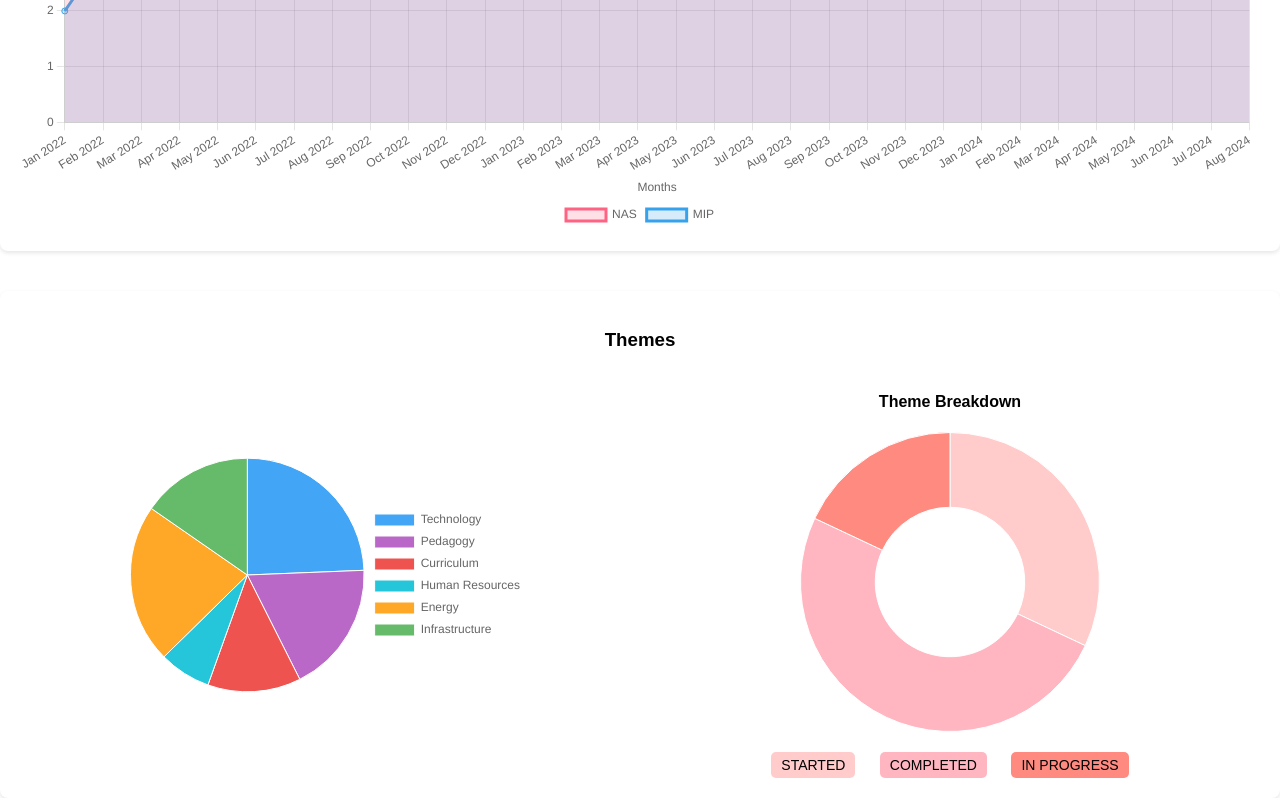
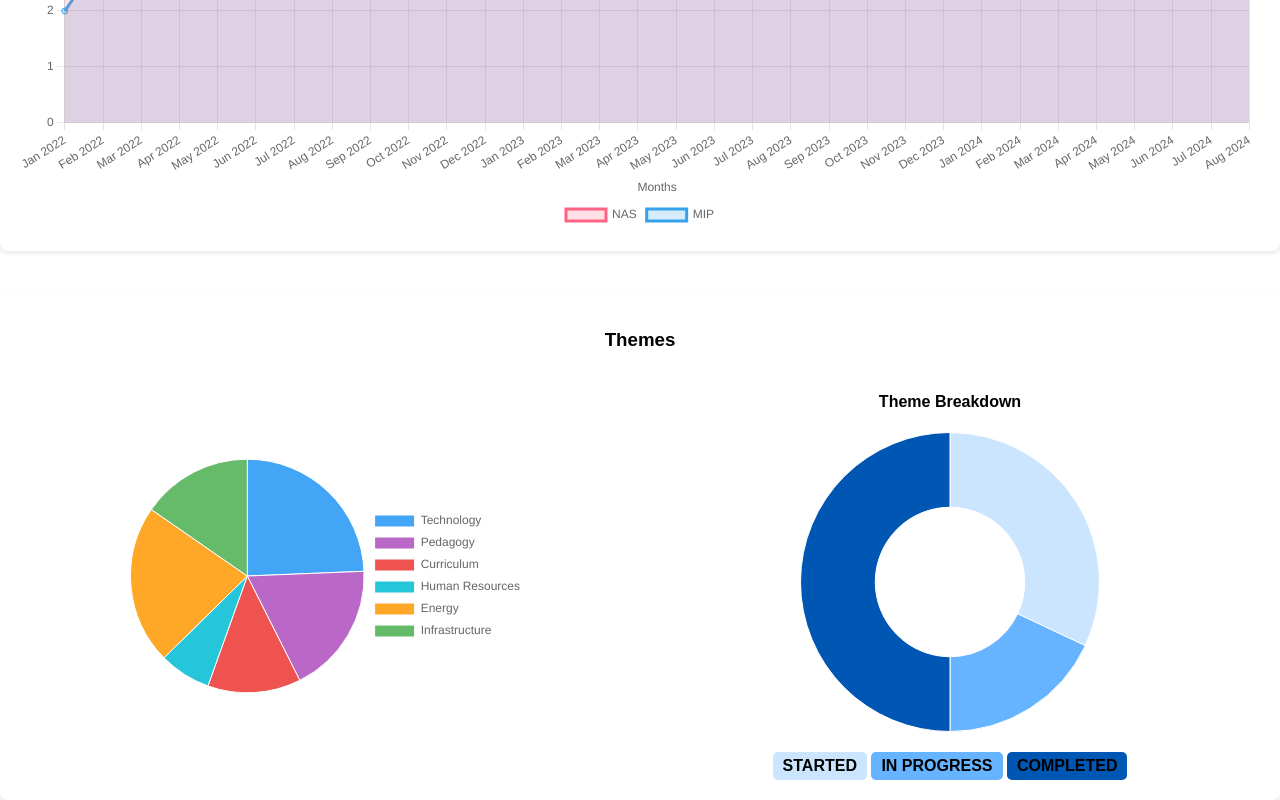
Before and after one commit to Vivek-M-08/MI-Dashboard, a plain HTML site: page index.html in a window 1280 px wide. Shown: the part 1282-2082 px from the top of the page. Drawn offline with nearby package versions, Linux system fonts and the light colour scheme.

Commit message:
donut chart color same as category colour in pie chart

```diff
--- a/index.html
+++ b/index.html
@@ -8,7 +8,6 @@
     <link rel="stylesheet" href="https://unpkg.com/leaflet/dist/leaflet.css">
 </head>
 <body>
-
     <!-- Header -->
     <header>
         <div class="logo">LOGO</div>
@@ -68,8 +67,8 @@
                 <canvas id="drilldownDonutChart" ></canvas>
                 <div class="status-legend">
                     <span class="legend-item started">STARTED</span>
+                    <span class="legend-item in-progress">IN PROGRESS</span>
                     <span class="legend-item completed">COMPLETED</span>
-                    <span class="legend-item in-progress">IN PROGRESS</span>
                 </div>
             </div>
         </div>
--- a/script.js
+++ b/script.js
@@ -112,21 +112,6 @@ document.querySelectorAll('.year-switcher button').forEach(function (button) {
     });
 });
 
-// var ctx = document.getElementById('trendChart').getContext('2d');
-// var trendChart = new Chart(ctx, {
-//     type: 'line',
-//     data: {
-//         labels: ['Jan', 'Feb', 'Mar', 'Apr', 'May', 'Jun', 'Jul', 'Aug', 'Sep', 'Oct', 'Nov', 'Dec'],
-//         datasets: [{
-//             label: 'Improvement Trend',
-//             data: [10, 20, 30, 40, 50, 60, 70, 80, 90, 100, 110, 120], // Replace with actual data
-//             borderColor: 'rgba(75, 192, 192, 1)',
-//             borderWidth: 2,
-//             fill: false
-//         }]
-//     }
-// });
-
 // Initialize the NAS vs MIP submissions comparison chart
 var comparisonCtx = document.getElementById('comparisonChart').getContext('2d');
 var comparisonChart = new Chart(comparisonCtx, {
@@ -194,12 +179,12 @@ var themesPieChart = new Chart(themesPieCtx, {
             label: 'Themes',
             data: [238, 178, 126, 70, 215, 150],
             backgroundColor: [
-                '#42a5f5',
-                '#ba68c8',
-                '#ef5350',
-                '#26c6da',
-                '#ffa726',
-                '#66bb6a'
+                '#42a5f5', // Technology
+                '#ba68c8', // Pedagogy
+                '#ef5350', // Curriculum
+                '#26c6da', // Human Resources
+                '#ffa726', // Energy
+                '#66bb6a'  // Infrastructure
             ],
             borderColor: '#fff',
             borderWidth: 1
@@ -216,19 +201,18 @@ var themesPieChart = new Chart(themesPieCtx, {
     }
 });
 
-// Data for Drilldown Donut Chart
 var donutCtx = document.getElementById('drilldownDonutChart').getContext('2d');
 var drilldownDonutChart = new Chart(donutCtx, {
     type: 'doughnut',
     data: {
-        labels: ['Started', 'Completed', 'In Progress'],
+        labels: ['Started', 'In Progress', 'Completed'],
         datasets: [{
             label: 'MIP',
-            data: [32, 50, 18],
+            data: [32, 18, 50], // Adjust the order of data to match the labels
             backgroundColor: [
-                '#ffcccb',
-                '#ffb6c1',
-                '#ff8a80'
+                '#cce5ff',  // Light blue for Started
+                '#66b3ff',  // Medium blue for In Progress
+                '#0056b3',  // Dark blue for Completed
             ],
             borderColor: '#fff',
             borderWidth: 1
@@ -239,14 +223,12 @@ var drilldownDonutChart = new Chart(donutCtx, {
         plugins: {
             legend: {
                 display: false
-                // position: 'top',
-                // align: 'center'
             }
         }
     }
 });
 
-
+// Handling clicks on the Themes Pie Chart
 document.getElementById('themesPieChart').onclick = function(evt) {
     var activePoints = themesPieChart.getElementsAtEventForMode(evt, 'nearest', { intersect: true }, true);
     var firstPoint = activePoints[0];
@@ -256,15 +238,31 @@ document.getElementById('themesPieChart').onclick = function(evt) {
 
         // Example data for drill-down, you can replace with dynamic data based on label
         var drillDownData = {
-            'Technology': [32, 50, 18],
+            'Technology': [32, 18, 50],
             'Pedagogy': [40, 30, 30],
-            'Curriculum': [20, 60, 20],
-            'Human Resources': [10, 70, 20],
-            'Energy': [25, 50, 25],
-            'Infrastructure': [15, 65, 20]
+            'Curriculum': [20, 20, 60],
+            'Human Resources': [10, 20, 70],
+            'Energy': [25, 25, 50],
+            'Infrastructure': [15, 20, 65]
         };
 
+        var drillDownColors = {
+            'Technology': ['#cce5ff', '#66b3ff', '#0056b3'], // Light, Medium, Dark Blue
+            'Pedagogy': ['#f3e5f5', '#ba68c8', '#8e24aa'], // Light, Medium, Dark Purple
+            'Curriculum': ['#ffebee', '#ef5350', '#b71c1c'], // Light, Medium, Dark Red
+            'Human Resources': ['#e0f7fa', '#26c6da', '#006064'], // Light, Medium, Dark Teal
+            'Energy': ['#fff3e0', '#ffa726', '#e65100'], // Light, Medium, Dark Orange
+            'Infrastructure': ['#e8f5e9', '#66bb6a', '#2e7d32']  // Light, Medium, Dark Green
+        };
+
+        // Update the donut chart data and colors
         drilldownDonutChart.data.datasets[0].data = drillDownData[label];
+        drilldownDonutChart.data.datasets[0].backgroundColor = drillDownColors[label];
         drilldownDonutChart.update();
+
+        // Update the status legend colors
+        document.querySelector('.legend-item.started').style.backgroundColor = drillDownColors[label][0];
+        document.querySelector('.legend-item.in-progress').style.backgroundColor = drillDownColors[label][1];
+        document.querySelector('.legend-item.completed').style.backgroundColor = drillDownColors[label][2];
     }
 };
--- a/styles.css
+++ b/styles.css
@@ -147,18 +147,28 @@ header .theme-toggle {
 }
 
 .status-legend {
+    display: inline-block;
+    justify-content: space-between;
     margin-top: 20px;
-    text-align: center;
+    gap: 50px;
 }
 
 .legend-item {
     display: inline-block;
-    margin: 0 10px;
     padding: 5px 10px;
     border-radius: 5px;
-    font-size: 14px;
+    color: black;
+    font-weight: bold;
 }
 
-.started { background-color: #ffcccb; }
-.completed { background-color: #ffb6c1; }
-.in-progress { background-color: #ff8a80; }
+.legend-item.started {
+    background-color: #cce5ff;
+}
+
+.legend-item.in-progress {
+    background-color: #66b3ff;
+}
+
+.legend-item.completed {
+    background-color: #0056b3;
+}
```
